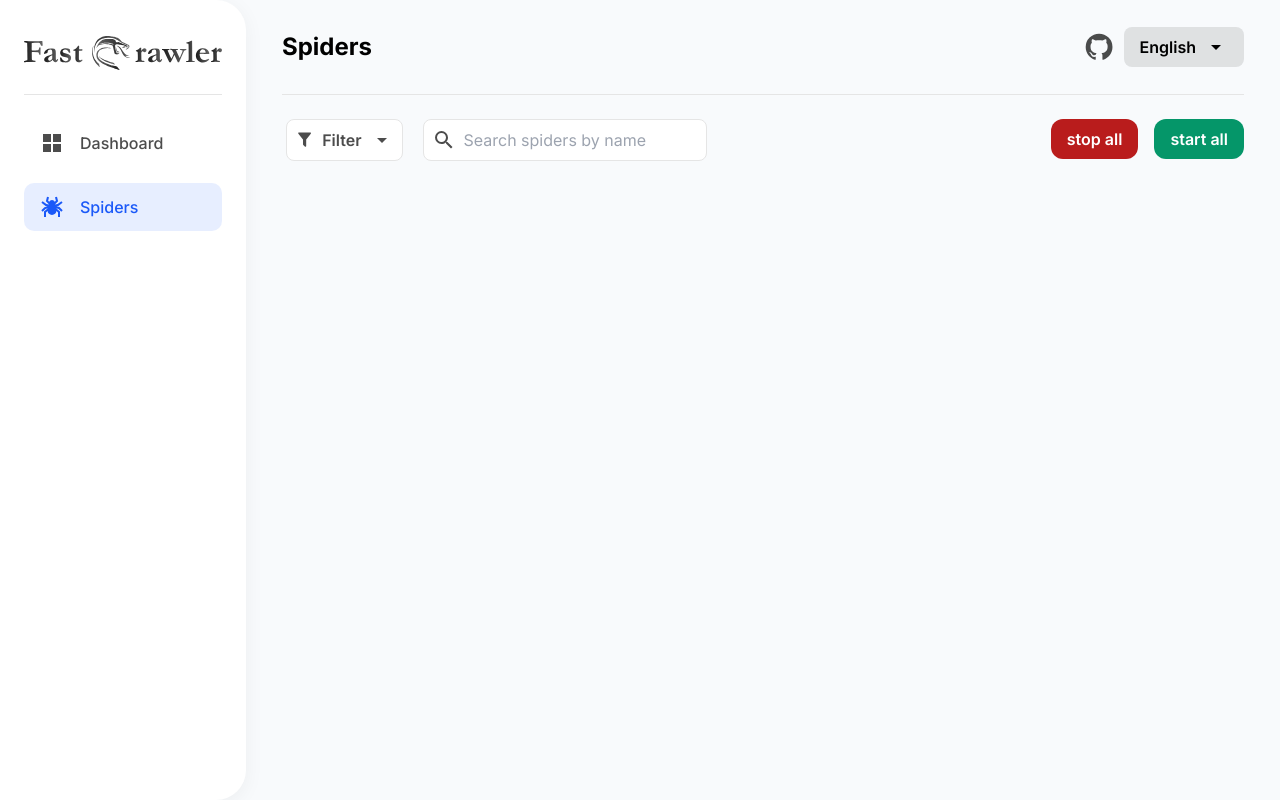
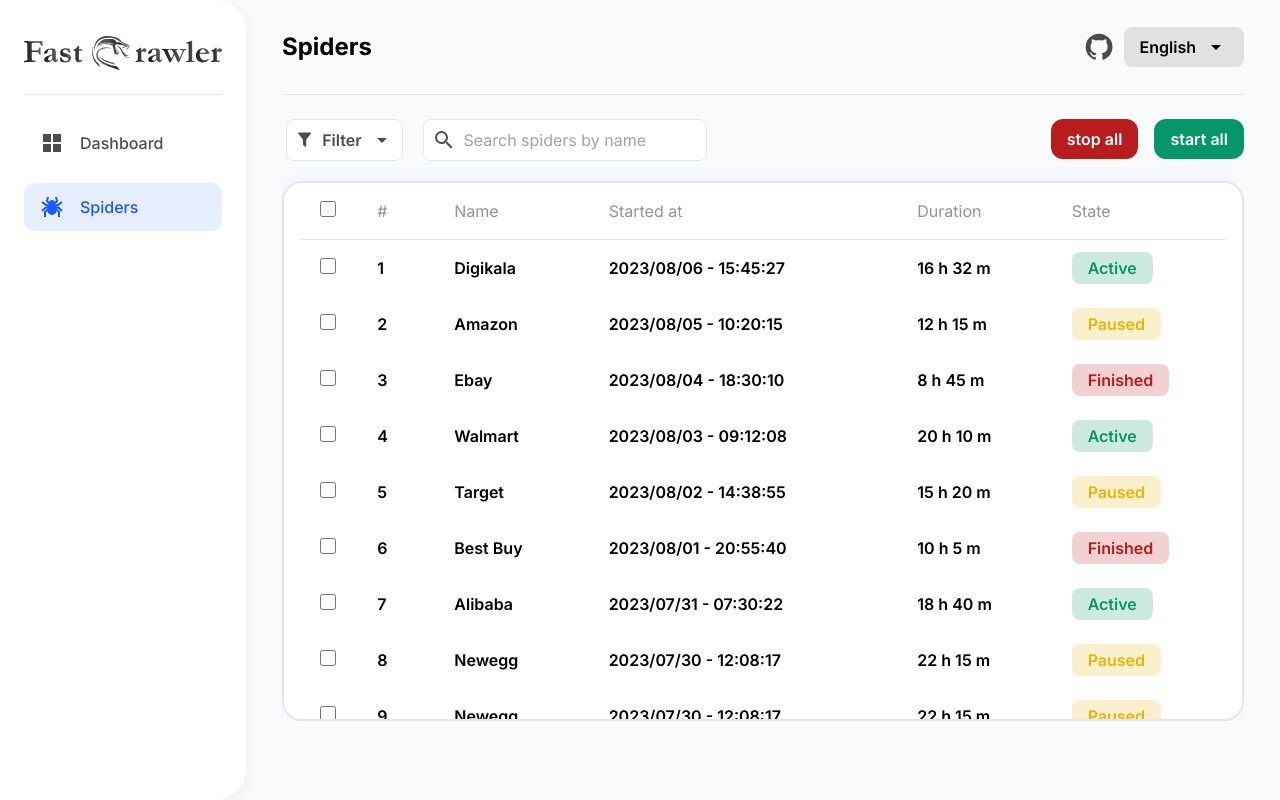
Before and after one commit to fast-crawler/ui, a React (Vite) app: page /spiders in a window 1280 px wide. Built offline with nearby package versions, Linux system fonts and the light colour scheme.

Commit message:
:sparkles: create SpiderDataTable component

```diff
--- a/src/assets/styles/_main.scss
+++ b/src/assets/styles/_main.scss
@@ -32,7 +32,7 @@
   --color-error: #b91c1c;
   --color-bg-error: rgba(185, 28, 28, 0.2);
   --color-warning: #eab308;
-  --color-bg-warngin: rgba(234, 179, 8, 0.2);
+  --color-bg-warning: rgba(234, 179, 8, 0.2);
   --color-text: rgba(0, 0, 0, 0.7);
   --color-background: #f8fafc;
   --color-border: #e5e5e5;
@@ -73,6 +73,7 @@
   }
   tbody {
     tr {
+      cursor: pointer;
       td {
         text-align: start;
         font-weight: 600;
--- /dev/null
+++ b/src/components/Spiders/DataTable.tsx
@@ -0,0 +1,132 @@
+function SpidersDataTable() {
+  const spiders = [
+    {
+      id: 1,
+      name: "Digikala",
+      started_at: "2023/08/06 - 15:45:27",
+      duration: "16 h 32 m",
+      status: "Active",
+    },
+    {
+      id: 2,
+      name: "Amazon",
+      started_at: "2023/08/05 - 10:20:15",
+      duration: "12 h 15 m",
+      status: "Paused",
+    },
+    {
+      id: 3,
+      name: "Ebay",
+      started_at: "2023/08/04 - 18:30:10",
+      duration: "8 h 45 m",
+      status: "Finished",
+    },
+    {
+      id: 4,
+      name: "Walmart",
+      started_at: "2023/08/03 - 09:12:08",
+      duration: "20 h 10 m",
+      status: "Active",
+    },
+    {
+      id: 5,
+      name: "Target",
+      started_at: "2023/08/02 - 14:38:55",
+      duration: "15 h 20 m",
+      status: "Paused",
+    },
+    {
+      id: 6,
+      name: "Best Buy",
+      started_at: "2023/08/01 - 20:55:40",
+      duration: "10 h 5 m",
+      status: "Finished",
+    },
+    {
+      id: 7,
+      name: "Alibaba",
+      started_at: "2023/07/31 - 07:30:22",
+      duration: "18 h 40 m",
+      status: "Active",
+    },
+    {
+      id: 8,
+      name: "Newegg",
+      started_at: "2023/07/30 - 12:08:17",
+      duration: "22 h 15 m",
+      status: "Paused",
+    },
+    {
+      id: 9,
+      name: "Newegg",
+      started_at: "2023/07/30 - 12:08:17",
+      duration: "22 h 15 m",
+      status: "Paused",
+    },
+  ];
+
+  const statusColor: any = {
+    Active: {
+      text: "success",
+      back: "bg-success",
+    },
+    Finished: {
+      text: "error",
+      back: "bg-error",
+    },
+    Paused: {
+      text: "warning",
+      back: "bg-warning",
+    },
+  };
+
+  return (
+    <div
+      className="main-card px-4 w-full overflow-y-auto"
+      style={{ height: "540px" }}
+    >
+      <table className="w-full">
+        <thead className="sticky top-0 bg-white">
+          <tr>
+            <th className="w-1/12 pl-5">
+              <input type="checkbox" className="h-4 w-4 accent-primary" />
+            </th>
+            <th className="w-1/12">#</th>
+            <th className="w-2/12">Name</th>
+            <th className="w-4/12">Started at</th>
+            <th className="w-2/12">Duration</th>
+            <th className="w-2/12">State</th>
+          </tr>
+        </thead>
+        <tbody>
+          {spiders.map((spider, index) => (
+            <tr key={spider.id} className="hover:bg-bg-primary">
+              <td className="pl-5">
+                <input type="checkbox" className="h-4 w-4 accent-primary" />
+              </td>
+              <td>{index + 1}</td>
+              <td>{spider.name}</td>
+              <td>{spider.started_at}</td>
+              <td>{spider.duration}</td>
+              <td>
+                <span
+                  className={`badge`}
+                  style={{
+                    color: `var(--color-${statusColor[spider.status].text})`,
+                    background: `var(--color-${
+                      statusColor[spider.status].back
+                    })`,
+                  }}
+                >
+                  {spider.status}
+                </span>
+              </td>
+            </tr>
+          ))}
+        </tbody>
+      </table>
+    </div>
+  );
+}
+
+export default SpidersDataTable;
--- a/src/components/Spiders/FIlter.tsx
+++ b/src/components/Spiders/FIlter.tsx
@@ -31,7 +31,7 @@
   ];
 
   return (
-    <Menu as="div" className="relative inline-block text-left">
+    <Menu as="div" className="relative inline-block text-left z-30">
       {({ open }) => (
         <>
           <div className="transition-all duration-300">
@@ -60,7 +60,10 @@
                   SORT BY :{" "}
                 </h4>
                 {sortOptions.map((option) => (
-                  <label className="flex items-center justify-between cursor-pointer hover:bg-bg-primary p-1 px-2 rounded-md">
+                  <label
+                    key={option.value}
+                    className="flex items-center justify-between cursor-pointer hover:bg-bg-primary p-1 px-2 rounded-md"
+                  >
                     <span className="text-gray-800 text-sm">
                       {option.label}
                     </span>
@@ -78,7 +81,10 @@
                   STATE :{" "}
                 </h4>
                 {stateOptions.map((option) => (
-                  <label className="flex items-center justify-between cursor-pointer hover:bg-bg-primary p-1 px-2 rounded-md">
+                  <label
+                    key={option.value}
+                    className="flex items-center justify-between cursor-pointer hover:bg-bg-primary p-1 px-2 rounded-md"
+                  >
                     <span className="text-gray-800 text-sm">
                       {option.label}
                     </span>
--- a/src/pages/spiders.tsx
+++ b/src/pages/spiders.tsx
@@ -4,6 +4,7 @@
 
 import BaseFrame from "../components/Base/Frame";
 import SpidersFilter from "../components/Spiders/FIlter";
+import SpidersDataTable from "../components/Spiders/DataTable";
 
 function spiders() {
   const [selectedSort, setSelectedSort] = useState<number>(1);
@@ -17,7 +18,7 @@
     <div id="spiders">
       <BaseFrame title="Spiders">
         <div className="flex justify-between mb-5">
-          <div className="flex mb-96 ml-1">
+          <div className="flex ml-1">
             {/*------------ spiders filter ------------*/}
             <SpidersFilter
               selectedSort={selectedSort}
@@ -47,7 +48,8 @@
             </button>
           </div>
         </div>
-        {/*------------ action buttons ------------*/}
+        {/*------------ spiders data table section ------------*/}
+        <SpidersDataTable />
       </BaseFrame>
     </div>
   );
--- a/tailwind.config.js
+++ b/tailwind.config.js
@@ -11,7 +11,7 @@
         error: "#b91c1c",
         "bg-error": "rgba(185, 28, 28, 0.2)",
         warning: "#eab308",
-        "bg-warnging": "rgba(234, 179, 8, 0.2)",
+        "bg-warning": "rgba(234, 179, 8, 0.2)",
         text: "rgba(0, 0, 0, 0.7)",
         background: "#f8fafc",
         border: "#e5e5e5",
```
